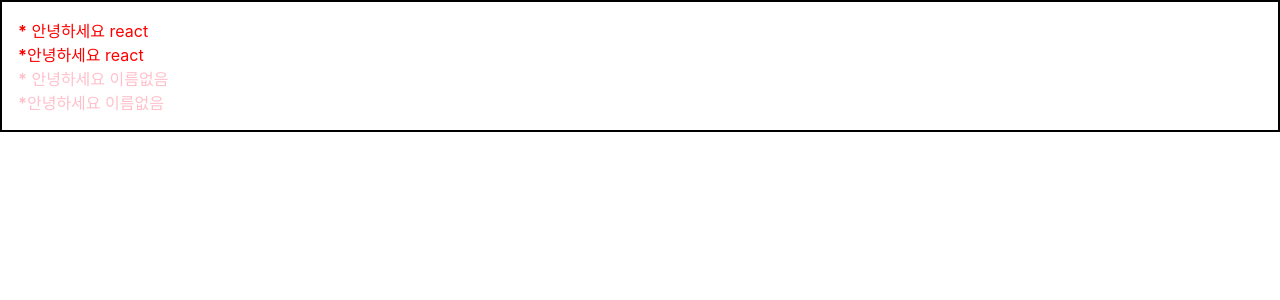
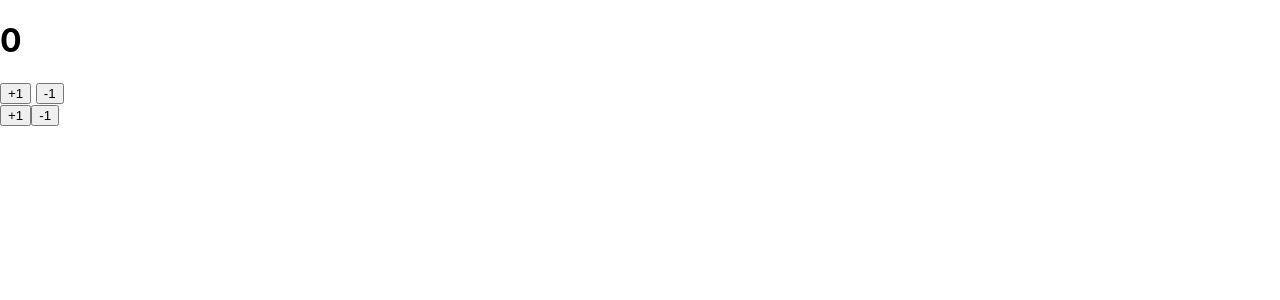
Before and after one commit to wyjeon/react-modern-recab, a React (Create React App) app: page / in a window 1280 px wide. Shown: the top 300 px of the page. Built offline with nearby package versions, Linux system fonts and the light colour scheme.

Commit message:
7. useState 를 통해 컴포넌트에서 바뀌는 값 관리하기

```diff
--- a/src/App.js
+++ b/src/App.js
@@ -1,14 +1,8 @@
 import React from 'react';
-import Hello from './Hello';
-import Wrapper from './Wrapper';
+import Counter from './Counter';
 
 function App() {
-  return (
-    <Wrapper>
-      <Hello name="react" color="red" isSpecial={true} /> {/* 조건부 랜더링, isSpecial의 값에 따라 컴포넌트가 다르게 표시된다.*/}
-      <Hello color="pink" isSpecial /> {/* props 값 설정을 생략하면 ={true}이다. */}
-    </Wrapper>
-  );
+  return <Counter />;
 }
 
 export default App;
--- /dev/null
+++ b/src/Counter.js
@@ -0,0 +1,60 @@
+import React, { useState } from 'react';
+
+function Counter() {
+  const [number, setNumber] = useState(0); // 컴포넌트에서 동적인 값을 상태(state)라 부른다.
+
+  /*
+  line4는 배열 비구조화 할당을 통해 각 원소를 추출해준 것이다.
+
+  useState() 함수를 호출하면 배열이 반환된다.
+  첫번째 원소는 현재 상태
+  두번째 원소는 Setter함수
+
+  const numberState = useState(0);
+  const number = numberState[0];
+  const setNumber = numberState[1];
+  */
+
+  const onIncrease = () => {
+    setNumber(number + 1); // Setter함수는 파라미터로 전달 받은 값을 최신 상태로 설정한다.
+  };
+
+  const onDecrease = () => {
+    setNumber(number - 1);
+  };
+
+  const onIncrease2 = () => {
+    setNumber(prevNumber => prevNumber + 1);
+    {
+      /*
+      함수형 업데이트,
+      기존의 값을 업데이트하는 방법이다.
+      나중에 컴포넌트를 최적화할 때 사용한다.
+      추후에 알아보자.
+      */
+    }
+  };
+
+  const onDecrease2 = () => {
+    setNumber(prevNumber => prevNumber - 1); // 함수형 업데이트, 값을 업데이트 하는 함수를 파라미터로 넣어준다.
+  };
+
+  return (
+    <div>
+      <h1>{number}</h1>
+      <button onClick={onIncrease}>+1</button> {/* onClick으로 함수를 연결해준다. */}
+      <button onClick={onDecrease}>-1</button>
+      <br />
+      <button onClick={onIncrease2}>+1</button>
+      <button onClick={onDecrease2}>-1</button>
+    </div>
+  );
+}
+
+export default Counter;
+
+/*
+<button onClick={onDecrease()}>Wrong</button>
+랜더링되는 시점에 함수가 호출되기 때문에
+함수형태를 넣어줘여하지, 실행하면 안된다.
+*/
```
